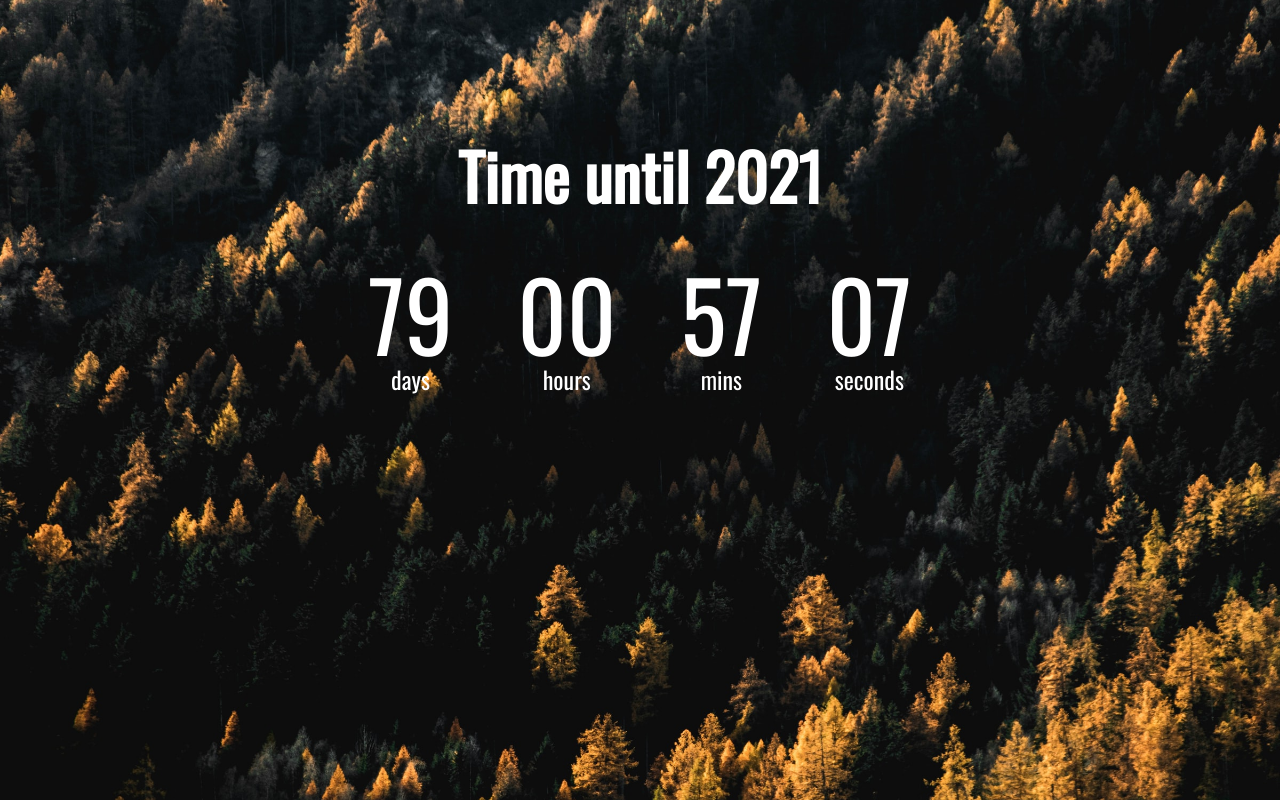
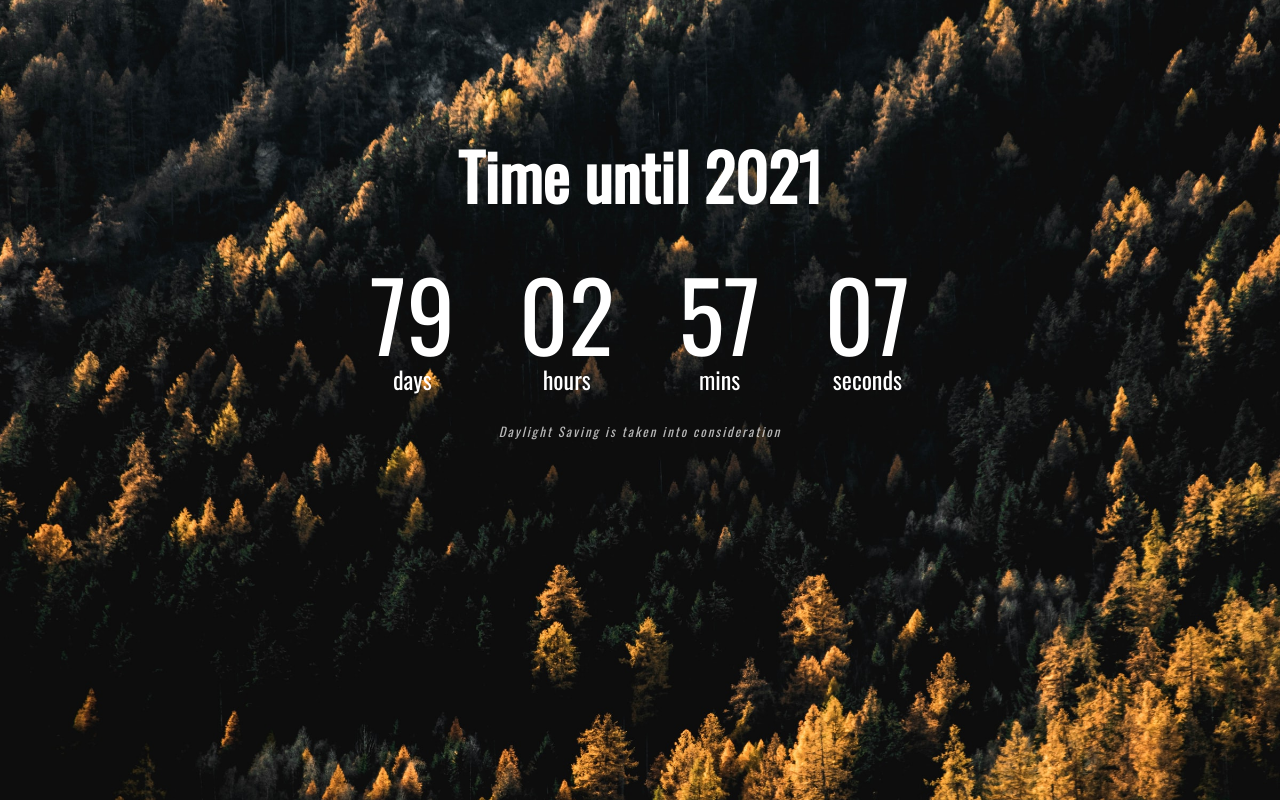
Before and after one commit to RakeMeUp/WebDevProjects, a plain HTML site: page CountDownTimer/index.html in a window 1280 px wide. Drawn offline with nearby package versions, Linux system fonts and the light colour scheme.

Commit message:
fixed timer, added disclaimer

```diff
--- a/CountDownTimer/index.html
+++ b/CountDownTimer/index.html
@@ -29,6 +29,7 @@
             <span>seconds</span>
         </div>
     </div>
+    <span id="disclaimer">Daylight Saving is taken into consideration</span>
 
 
 
--- a/CountDownTimer/script.js
+++ b/CountDownTimer/script.js
@@ -3,11 +3,14 @@ const hoursElement = document.getElementById('hours');
 const minsElement = document.getElementById('mins');
 const secondsElement = document.getElementById('seconds');
 
-const endtime = 'January 1, 2021 GMT+02:00';
+const endtime = 'January 1, 2021 00:00:00';
 
 const countDown = (endtime) => {
     //We get the total millisecs between current time and our set endtime
-    const total = Date.parse(endtime) - Date.parse(new Date());
+    //It take daylight saving in consideration, so if it seems 1 hour off
+    //then thats the reason for it
+    const total = (Date.parse(endtime)) - Date.parse(new Date());
+
     /*  We get the seconds by dividing 1000 with the total.
         Using the modulo, the result only can be between 0-59
         Also we have to floor it because we dont need fractions of secs */
@@ -29,6 +32,7 @@ function formatTime(time){
     return time < 10 ? `0${time}` : time;
 }
 
+
 //initial call, so when we enter the site, we dont have to wait 1000ms
  countDown(endtime)
 
--- a/CountDownTimer/style.css
+++ b/CountDownTimer/style.css
@@ -41,3 +41,11 @@ h1 {
 .countdown-el span {
     font-size: 1.5rem;
 }
+
+#disclaimer{
+    padding-top: 2em;
+    font-size: 0.8em;
+    font-style: italic;
+    letter-spacing: 2px;
+    color: rgba(255, 255, 255, 0.7);
+}
```
